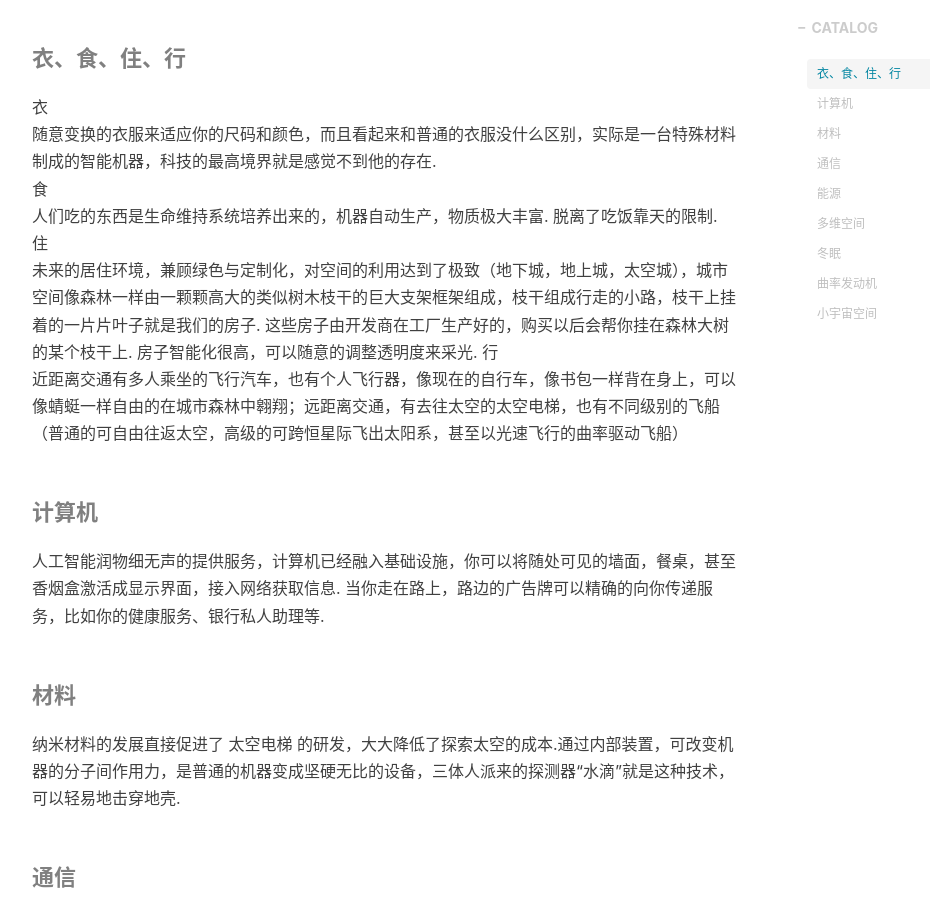
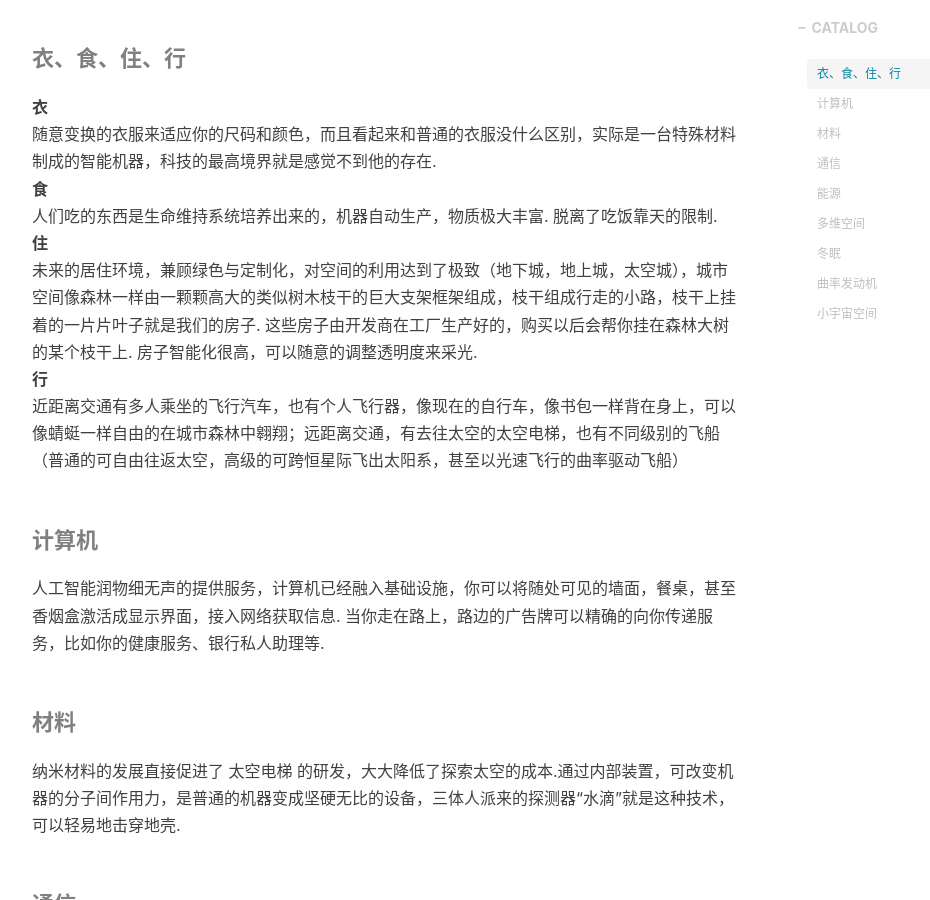
Before and after one commit to lushubei/lushubei.github.io, a Jekyll site: the page built from _posts/viewpoint/2020-03-22-threebody.md, in a window 1280 px wide and 900 px high, scrolled down 718 px. Shown: the whole window, without its empty margins (233-1163 px from the left). Built offline with Jekyll 4.4.1, drawn with Linux system fonts in a browser that asks for light colours; nearby versions of some CDN libraries; comment, search, counter and statistics services are not loaded.

Commit message:
格式调整

```diff
--- a/_posts/viewpoint/2020-03-22-threebody.md
+++ b/_posts/viewpoint/2020-03-22-threebody.md
@@ -16,13 +16,13 @@
 其中关于衣食住行都展开了宏大的想象，这正是我喜欢科幻题材的作品原因之一，可以畅想未来的生活，一窥人们对美好生活的向往.
 
 #### 衣、食、住、行
-衣
+**衣**
 随意变换的衣服来适应你的尺码和颜色，而且看起来和普通的衣服没什么区别，实际是一台特殊材料制成的智能机器，科技的最高境界就是感觉不到他的存在.
-食
+**食**
 人们吃的东西是生命维持系统培养出来的，机器自动生产，物质极大丰富.  脱离了吃饭靠天的限制.
-住
+**住**
 未来的居住环境，兼顾绿色与定制化，对空间的利用达到了极致（地下城，地上城，太空城），城市空间像森林一样由一颗颗高大的类似树木枝干的巨大支架框架组成，枝干组成行走的小路，枝干上挂着的一片片叶子就是我们的房子. 这些房子由开发商在工厂生产好的，购买以后会帮你挂在森林大树的某个枝干上. 房子智能化很高，可以随意的调整透明度来采光.
-行
+**行**
 近距离交通有多人乘坐的飞行汽车，也有个人飞行器，像现在的自行车，像书包一样背在身上，可以像蜻蜓一样自由的在城市森林中翱翔；远距离交通，有去往太空的太空电梯，也有不同级别的飞船（普通的可自由往返太空，高级的可跨恒星际飞出太阳系，甚至以光速飞行的曲率驱动飞船）
 
 #### 计算机
```
